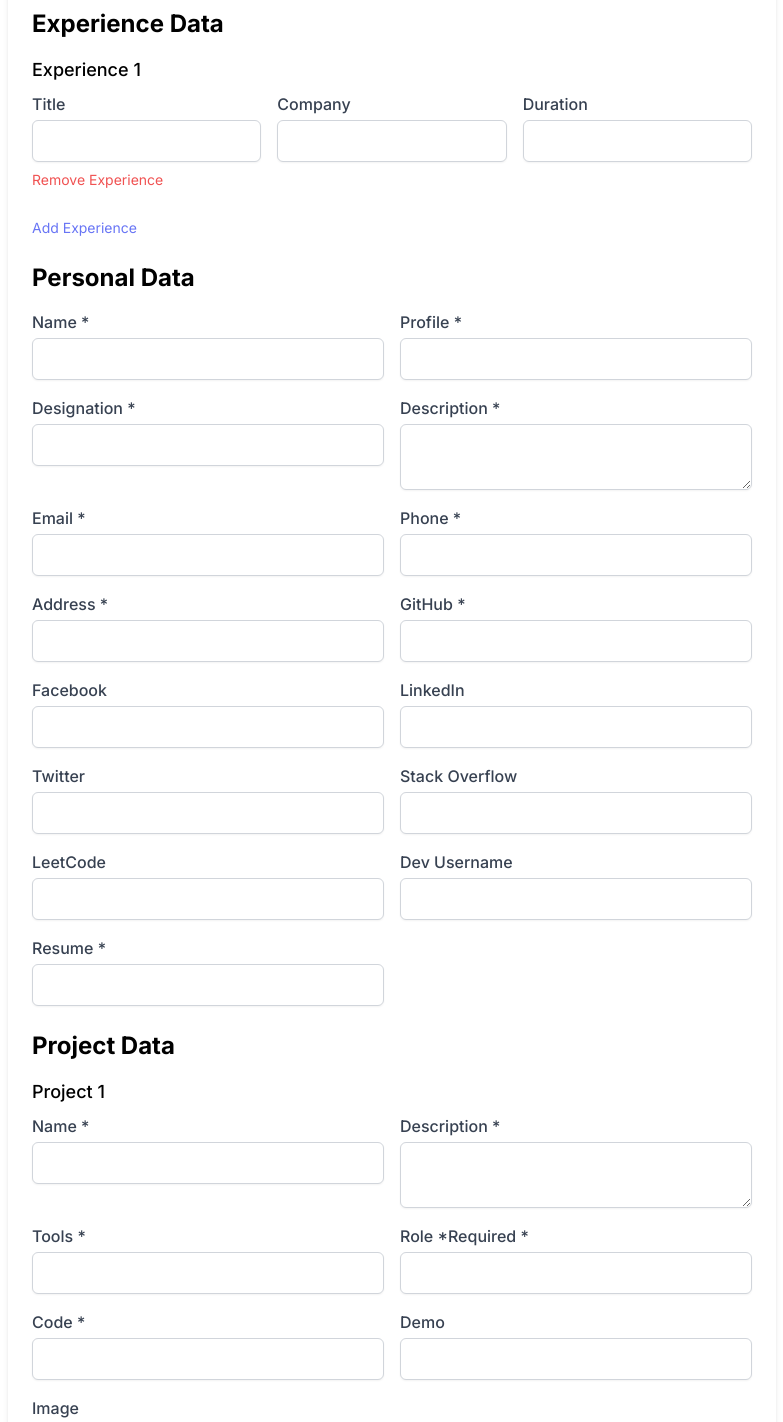
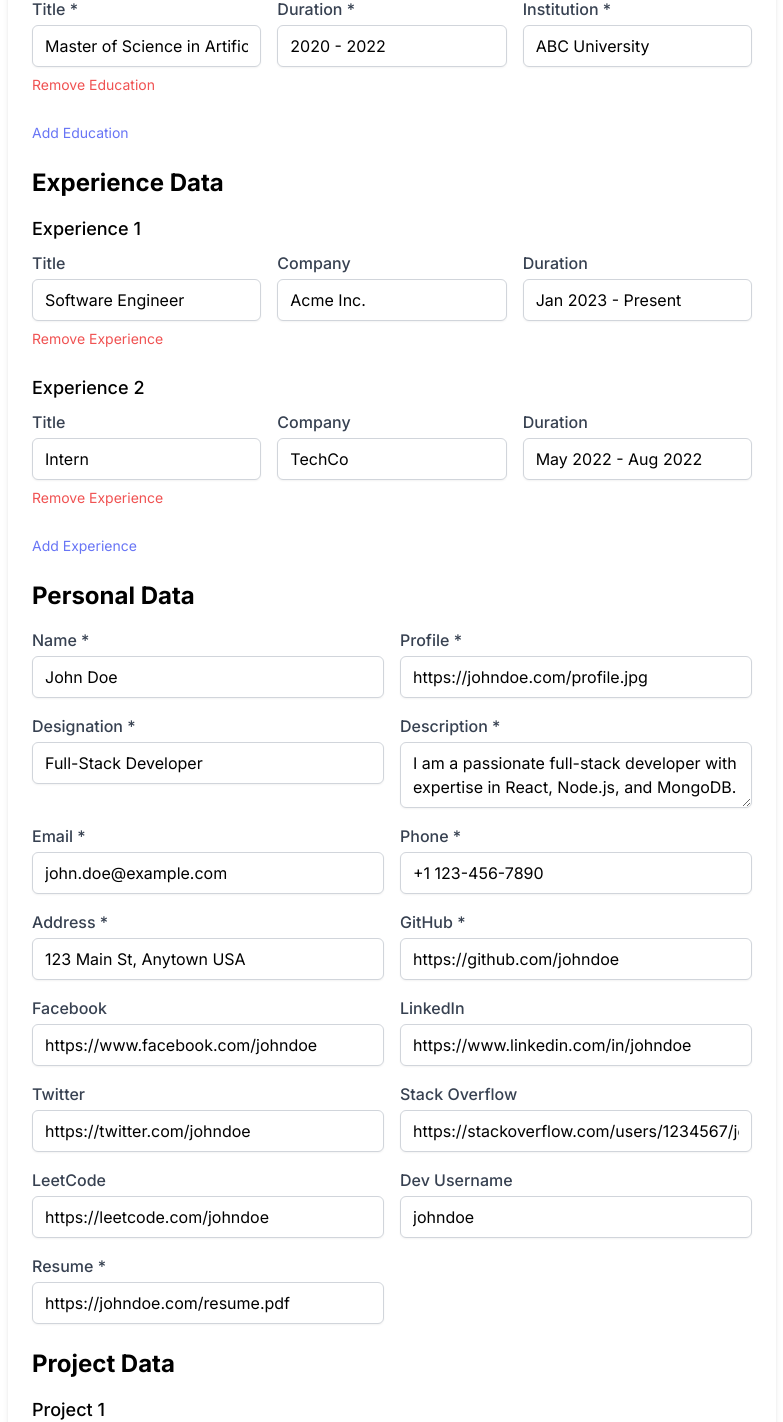
Before and after one commit to FariaLimpa/portfolio-maker, a Next.js app: page /dataform in a window 1280 px wide. Shown: the part 820-2242 px from the top of the page, without its empty margins (248-1031 px from the left). Built offline with nearby package versions, Linux system fonts and the light colour scheme.

Commit message:
chore: Refactor components to accept data as props and fetch asynchronously

```diff
--- a/app/(withcommonlayout)/dataform/page.js
+++ b/app/(withcommonlayout)/dataform/page.js
@@ -1,50 +1,96 @@
 "use client";
+import { postData } from "@/utils/api/fetchData";
 import React, { useState } from "react";
 
 const PortfolioForm = () => {
+  const [loading, setLoading] = useState(false);
   const [formData, setFormData] = useState({
     contractData: {
-      email: "",
-      phone: "",
-      address: "",
-      github: "",
-      facebook: "",
-      linkedin: "",
-      twitter: "",
-      stackOverflow: "",
-      devUsername: "",
+      email: "john.doe@example.com",
+      phone: "+1 123-456-7890",
+      address: "123 Main St, Anytown USA",
+      github: "https://github.com/johndoe",
+      facebook: "https://www.facebook.com/johndoe",
+      linkedin: "https://www.linkedin.com/in/johndoe",
+      twitter: "https://twitter.com/johndoe",
+      stackOverflow: "https://stackoverflow.com/users/1234567/johndoe",
+      devUsername: "johndoe",
     },
-    educationData: [{ title: "", duration: "", institution: "" }],
-    experienceData: [{ title: "", company: "", duration: "" }],
+    educationData: [
+      {
+        title: "Bachelor of Science in Computer Science",
+        duration: "2016 - 2020",
+        institution: "XYZ University",
+      },
+      {
+        title: "Master of Science in Artificial Intelligence",
+        duration: "2020 - 2022",
+        institution: "ABC University",
+      },
+    ],
+    experienceData: [
+      {
+        title: "Software Engineer",
+        company: "Acme Inc.",
+        duration: "Jan 2023 - Present",
+      },
+      {
+        title: "Intern",
+        company: "TechCo",
+        duration: "May 2022 - Aug 2022",
+      },
+    ],
     personalData: {
-      name: "",
-      profile: "",
-      designation: "",
-      description: "",
-      email: "",
-      phone: "",
-      address: "",
-      github: "",
-      facebook: "",
-      linkedIn: "",
-      twitter: "",
-      stackOverflow: "",
-      leetcode: "",
-      devUsername: "",
-      resume: "",
+      name: "John Doe",
+      profile: "https://johndoe.com/profile.jpg",
+      designation: "Full-Stack Developer",
+      description:
+        "I am a passionate full-stack developer with expertise in React, Node.js, and MongoDB.",
+      email: "john.doe@example.com",
+      phone: "+1 123-456-7890",
+      address: "123 Main St, Anytown USA",
+      github: "https://github.com/johndoe",
+      facebook: "https://www.facebook.com/johndoe",
+      linkedIn: "https://www.linkedin.com/in/johndoe",
+      twitter: "https://twitter.com/johndoe",
+      stackOverflow: "https://stackoverflow.com/users/1234567/johndoe",
+      leetcode: "https://leetcode.com/johndoe",
+      devUsername: "johndoe",
+      resume: "https://johndoe.com/resume.pdf",
     },
     projectData: [
       {
-        name: "",
-        description: "",
-        tools: [""],
-        role: "",
-        code: "",
-        demo: "",
-        image: "",
+        name: "E-commerce Website",
+        description:
+          "A full-stack e-commerce website built with React, Node.js, and MongoDB.",
+        tools: ["React", "Node.js", "MongoDB", "Express", "Tailwind CSS"],
+        role: "Full-Stack Developer",
+        code: "https://github.com/johndoe/ecommerce-website",
+        demo: "https://ecommerce-website.vercel.app",
+        image: "https://johndoe.com/ecommerce-website.png",
+      },
+      {
+        name: "Weather App",
+        description:
+          "A simple weather application built with React and OpenWeatherMap API.",
+        tools: ["React", "OpenWeatherMap API", "Axios"],
+        role: "Front-End Developer",
+        code: "https://github.com/johndoe/weather-app",
+        demo: "https://weather-app.vercel.app",
+        image: "https://johndoe.com/weather-app.png",
       },
     ],
-    skillData: [""],
+    skillData: [
+      "React",
+      "Node.js",
+      "MongoDB",
+      "Express",
+      "Tailwind CSS",
+      "Git",
+      "JavaScript",
+      "HTML",
+      "CSS",
+    ],
   });
 
   const handleChange = (e, section, index, field) => {
@@ -81,9 +127,16 @@ const PortfolioForm = () => {
     }));
   };
 
-  const handleSubmit = (e) => {
+  const handleSubmit = async (e) => {
     e.preventDefault();
-    console.log(formData);
+    setLoading(true);
+    const post = await postData("http://localhost:5000/portfolio", formData);
+    if (post.success) {
+      alert("Data submitted successfully");
+    } else {
+      alert("Failed to submit data");
+    }
+    setLoading(false);
   };
 
   return (
@@ -776,7 +829,7 @@ const PortfolioForm = () => {
         type="submit"
         className="bg-indigo-500 hover:bg-indigo-700 text-white font-bold py-2 px-4 rounded"
       >
-        Submit
+        {loading ? "Loading..." : "Submit"}
       </button>
     </form>
   );
--- a/app/components/homepage/about/index.jsx
+++ b/app/components/homepage/about/index.jsx
@@ -1,12 +1,9 @@
+import { fetchData } from "@/utils/api/fetchData";
 import Image from "next/image";
 import React from "react";
 
-const AboutSection = async () => {
-  const data = await fetch(
-    "http://localhost:5000/portfolio/phone/987-654-3210"
-  );
-  const response = await data.json();
-  const personalData = response.data.personalData;
+const AboutSection = async ({ data }) => {
+  const personalData = data.data.personalData;
   return (
     <div id="about" className="my-12 lg:my-16 relative">
       <div className="hidden lg:flex flex-col items-center absolute top-16 -right-8">
@@ -21,7 +18,7 @@ const AboutSection = async () => {
             Who I am?
           </p>
           <p className="text-gray-200 text-sm lg:text-lg">
-            {personalData.description}
+            {personalData?.description}
           </p>
         </div>
         <div className="flex justify-center order-1 lg:order-2">
--- a/app/components/homepage/contact/index.jsx
+++ b/app/components/homepage/contact/index.jsx
@@ -9,8 +9,7 @@ import ContactWithCaptcha from "./contact-with-captcha";
 import ContactWithoutCaptcha from "./contact-without-captcha";
 import { fetchData } from "@/utils/api/fetchData";
 
-const ContactSection = async () => {
-  const data = await fetchData();
+const ContactSection = async ({ data }) => {
   const personalData = data.data.personalData;
   return (
     <div id="contact" className="my-12 lg:my-16 relative mt-24 text-white">
--- a/app/components/homepage/education/index.jsx
+++ b/app/components/homepage/education/index.jsx
@@ -6,8 +6,7 @@ import GlowCard from "../../helper/glow-card";
 import lottieFile from "/public/lottie/study.json";
 import { fetchData } from "@/utils/api/fetchData";
 
-const Education = async () => {
-  const data = await fetchData();
+const Education = async ({ data }) => {
   const educations = data.data.educationData;
 
   return (
--- a/app/components/homepage/experience/index.jsx
+++ b/app/components/homepage/experience/index.jsx
@@ -7,8 +7,7 @@ import GlowCard from "../../helper/glow-card";
 import experience from "/public/lottie/code.json";
 import { fetchData } from "@/utils/api/fetchData";
 
-const Experience = async () => {
-  const data = await fetchData();
+const Experience = async ({ data }) => {
   const experiences = data.data.experienceData;
   return (
     <div
@@ -43,7 +42,7 @@ const Experience = async () => {
 
           <div>
             <div className="flex flex-col gap-6">
-              {experiences.map((experience) => (
+              {experiences?.map((experience) => (
                 <GlowCard
                   key={experience.id}
                   identifier={`experience-${experience.id}`}
--- a/app/components/homepage/projects/index.jsx
+++ b/app/components/homepage/projects/index.jsx
@@ -1,8 +1,7 @@
 import ProjectCard from "./project-card";
 import { fetchData } from "@/utils/api/fetchData";
 
-const Projects = async () => {
-  const data = await fetchData();
+const Projects = async ({ data }) => {
   const projectsData = data.data.projectData;
 
   return (
@@ -21,7 +20,7 @@ const Projects = async () => {
         <div className="flex flex-col gap-6">
           {projectsData.slice(0, 4).map((project, index) => (
             <div
-            id={`project-${index}`}
+              id={`project-${index}`}
               key={index}
               className="sticky-card w-full mx-auto max-w-2xl sticky"
             >
--- a/app/components/homepage/skills/index.jsx
+++ b/app/components/homepage/skills/index.jsx
@@ -5,8 +5,7 @@ import Image from "next/image";
 import Marquee from "react-fast-marquee";
 import { fetchData } from "@/utils/api/fetchData";
 
-const Skills = async () => {
-  const data = await fetchData();
+const Skills = async ({ data }) => {
   const skillsData = data.data.skillData;
   console.log(skillsData);
   return (
--- a/utils/api/fetchData.js
+++ b/utils/api/fetchData.js
@@ -1,9 +1,24 @@
 export const fetchData = async (url) => {
   try {
-    const data = await fetch("http://localhost:5000/portfolio/phone/987654321");
+    const data = await fetch(url);
     const allData = await data.json();
     return allData;
   } catch (error) {
     console.error(error);
   }
 };
+
+export const postData = async (url, data) => {
+  try {
+    const response = await fetch("http://localhost:5000/portfolio", {
+      method: "POST",
+      headers: {
+        "Content-Type": "application/json",
+      },
+      body: JSON.stringify(data),
+    });
+    return response.json();
+  } catch (error) {
+    console.error(error);
+  }
+};
```
Also changed, not shown: app/components/homepage/hero-section/index.jsx (+8 -23 lines), app/portfoliotemplate/[id]/layout.js (renamed from app/portfoliotemplate/layout.js, +4 -4 lines), app/portfoliotemplate/[id]/page.js (added, +45 -0 lines), app/portfoliotemplate/page.js (deleted, +0 -42 lines).
